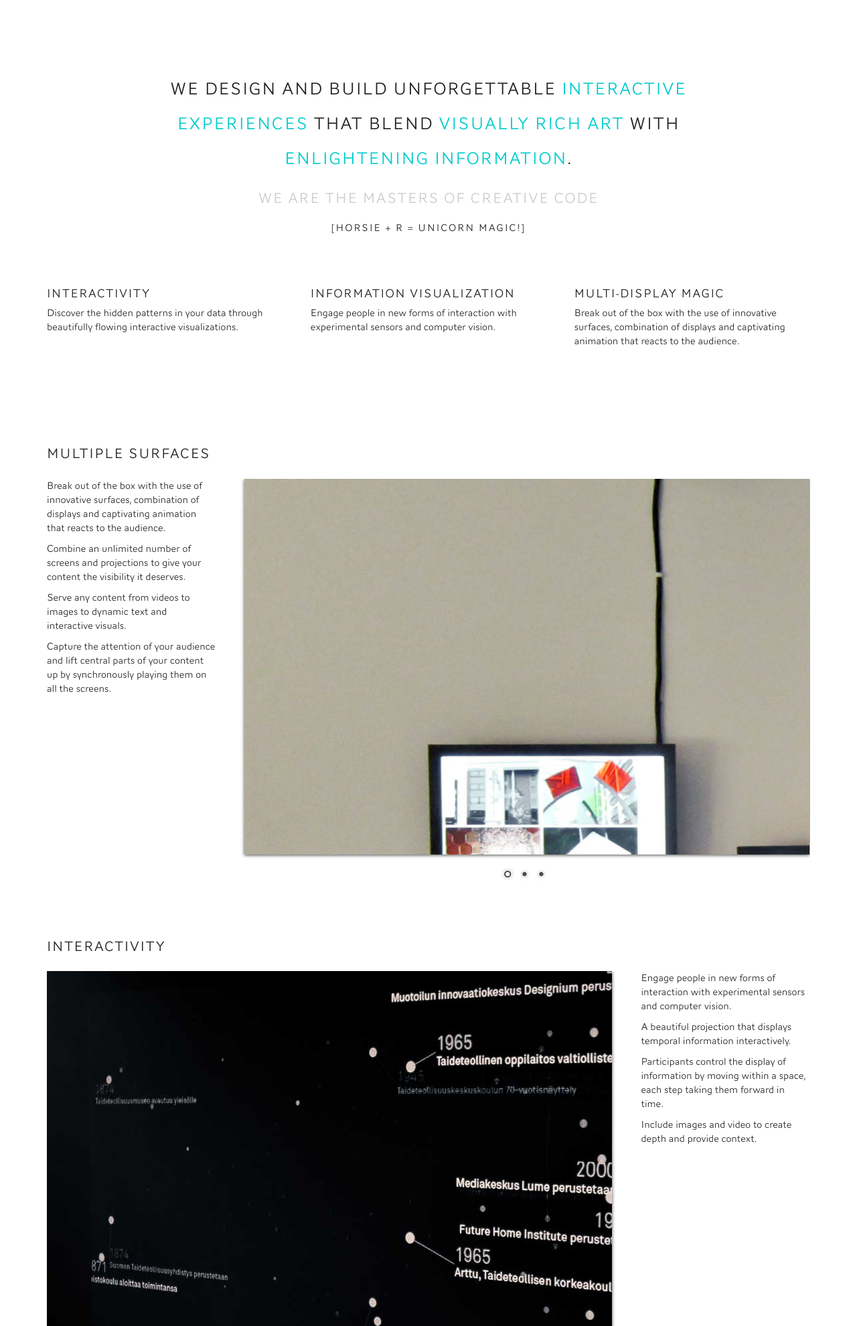
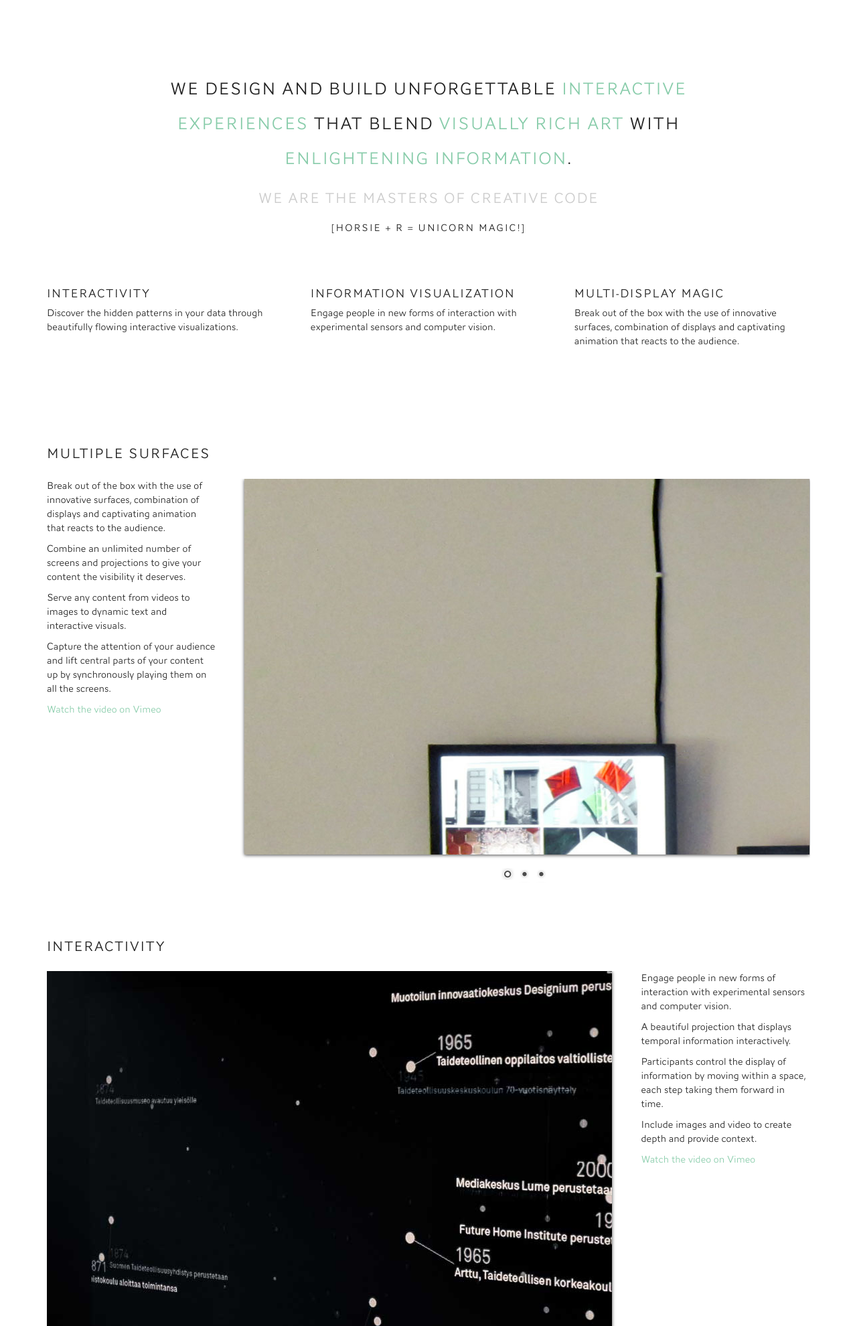
Before and after one commit to luopio/rrrrr, a PHP site: page / in a window 1280 px wide. Shown: the part 63-2043 px from the top of the page at 67% size. Run offline with PHP 8.4, Linux system fonts and the light colour scheme.

Commit message:
few overall fixes

```diff
--- a/v3_website/css/styles.css
+++ b/v3_website/css/styles.css
@@ -10,10 +10,10 @@
 
 body { background:#fff; color:#222; font:normal normal 15px/1.4 'AWConquerorSansLight', 'Lucida Grande', Arial, sans-serif;}
 
-a {text-decoration:none; color:#400;}
-a:hover {color:#06e;}
+a {text-decoration:none; color:#8ca;}
+a:hover {color:#9db;}
 a.page-link {display:inline-block; height:3em; clear:both;}
-a.hilight {color:#0cc;}
+a.hilight {color:#8ca;}
 
 h1, h2, h3, h4 {font:normal normal 15px/2 'AWConquerorSansLight', 'Lucida Grande'; text-transform:uppercase; letter-spacing:1.5px;}
 h1 {font-size:21px; line-height:3.5;}
@@ -31,9 +31,10 @@ nav ul li {display:inline; list-style-type:circle; color:#06c; padding-right:40p
 nav ul li a {text-decoration:none; color:#222;}
 
 /* pages */
-div.landing-page {margin:4em 0 4em 0;}
+div.landing-page {margin:4em 0;}
 div.contact-page {min-height:20em; background:#f2f2f2; padding-bottom:15em;}
-div.slogan {margin:60px auto; text-align:center; letter-spacing:2px;}
+div.contact-page h2 {text-align:center;margin:60px 0;}
+div.slogan {margin:60px 0; text-align:center; letter-spacing:2px;}
 div.slogan h1 {font-size:26px; line-height:2; padding-right:130px;padding-left:130px;}
 div.slogan h2 {font-size:22px; line-height:3; color:#ccc;}
 
--- a/v3_website/index.html
+++ b/v3_website/index.html
@@ -50,7 +50,7 @@
             <p>[HORSIE + R = UNICORN MAGIC!]</p>
         </div>
     </div>
-    <div class="row">
+    <div class="row shortinfo">
         <div class="fourcol">
             <h2>Interactivity</h2>
             <p>Discover the hidden patterns in your data through beautifully flowing interactive visualizations.</p>
@@ -79,6 +79,7 @@
             <p>Combine an unlimited number of screens and projections to give your content the visibility it deserves.</p>
             <p>Serve any content from videos to images to dynamic text and interactive visuals.</p>
             <p>Capture the attention of your audience and lift central parts of your content up by synchronously playing them on all the screens.</p>
+            <p><a href="http://vimeo.com/33879563">Watch the video on Vimeo</a></p>
         </div>
         <div class="slider-wrapper theme-default ninecol last">
             <div class="ribbon"></div>
@@ -114,6 +115,7 @@
             <p>A beautiful projection that displays temporal information interactively.</p>
             <p>Participants control the display of information by moving within a space, each step taking them forward in time.</p>
             <p>Include images and video to create depth and provide context.</p>
+            <p><a href="http://vimeo.com/33879089">Watch the video on Vimeo</a></p>
         </div>
     </div>
 </div>
@@ -144,7 +146,7 @@
 <a name="contact" id="contact" class="page-link"></a>
 <div class="container contact-page">
     <div class="row">
-        <div class="twelvecol slogan">
+        <div class="twelvecol">
             <h2>We are</h2>
         </div>
     </div>
```
